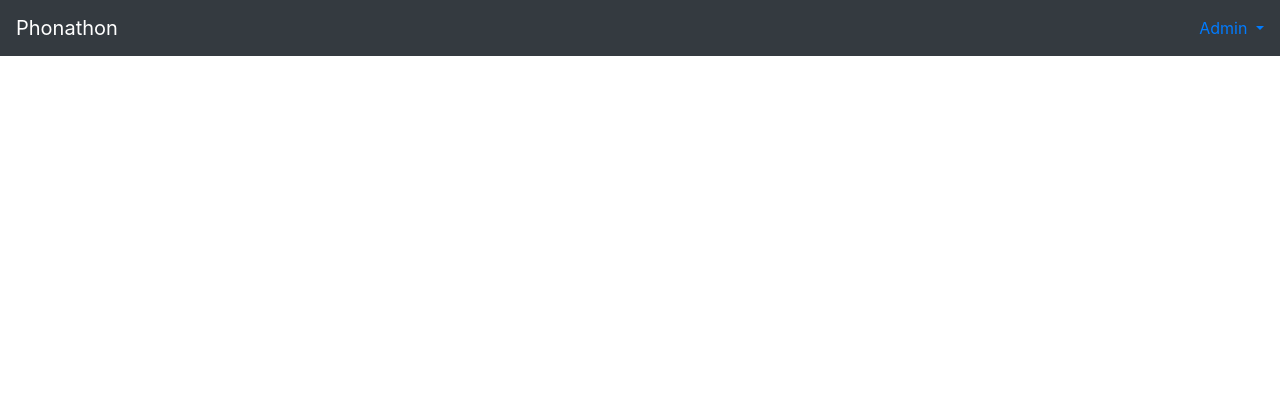
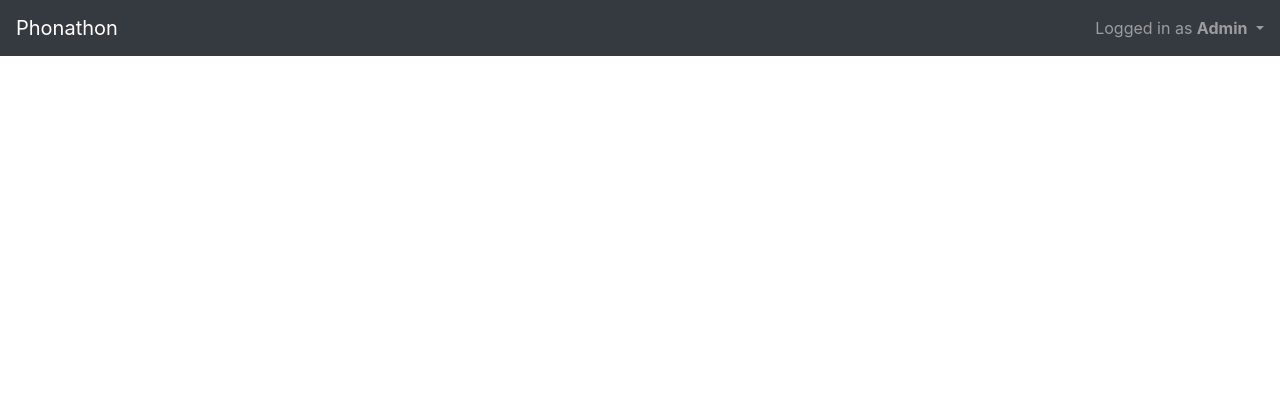
Before and after one commit to nguyenhuyanhh/phonathon, a Django app: page /ccall/ in a window 1280 px wide. Shown: the top 420 px of the page. Run offline with Django 3.2, Linux system fonts and the light colour scheme; the first user in the database is signed in; some libraries are stand-ins or nearby versions.

Commit message:
Improve dropdown

```diff
--- a/ccall/templates/ccall/base.html
+++ b/ccall/templates/ccall/base.html
@@ -16,10 +16,10 @@
     <header class="navbar navbar-dark bg-dark fixed-top">
         <a class="navbar-brand" href="#">Phonathon</a>
         <div class="navbar-item dropdown">
-            <a class="dropdown-toggle" href="#" id="nav-dropdown" data-toggle="dropdown" aria-haspopup="true" aria-expanded="false">
-                {{ user.name }}
+            <a class="dropdown-toggle navbar-text" href="#" id="nav-dropdown" data-toggle="dropdown" aria-haspopup="true" aria-expanded="false">
+                Logged in as <span class="font-weight-bold">{{ user.name }}</span>
             </a>
-            <div class="dropdown-menu dropdown-menu-right text-right" aria-labelledby="nav-dropdown">
+            <div class="dropdown-menu dropdown-menu-right" aria-labelledby="nav-dropdown">
                 {% if user.is_staff %}
                 <a class="dropdown-item" href="{% url 'admin:index' %}">Admin</a>
                 {% endif %}
@@ -36,7 +36,7 @@
 
     {% block footer %}
     <nav class="navbar navbar-dark bg-dark fixed-bottom">
-        <span class="navbar-text mx-auto" style="text-align:center;">
+        <span class="navbar-text mx-auto text-center">
             (c) Nguyen Huy Anh (2018).
             Source code is on <a
             href="https://github.com/nguyenhuyanhh/phonathon"
```
